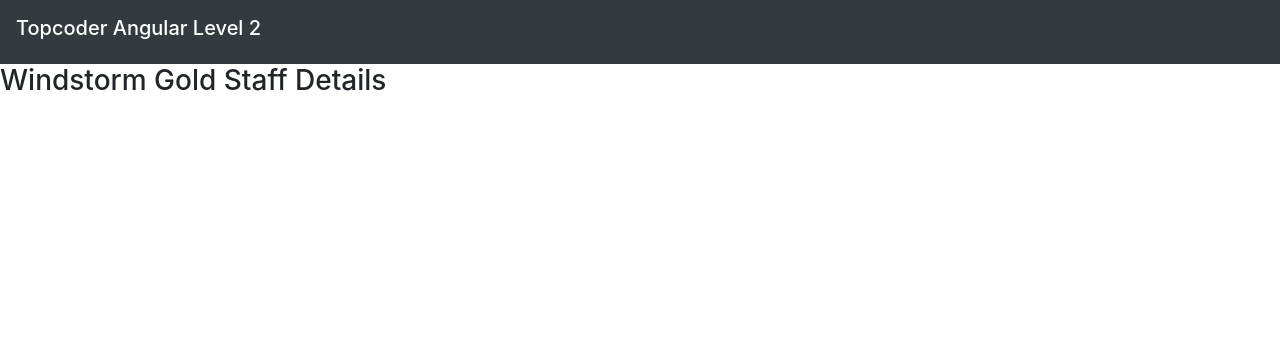
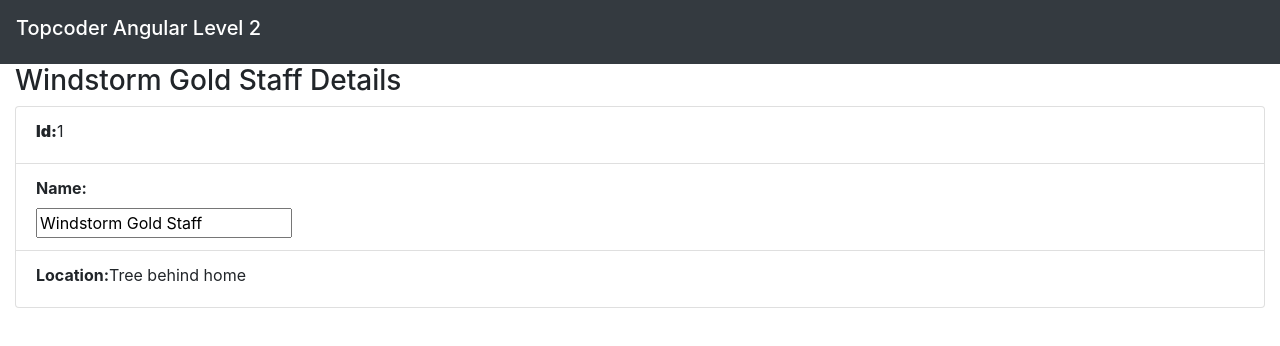
Before and after one commit to warrenmazmur/topcoder-angular-with-automated-tester, an Angular app: page / in a window 1280 px wide. Shown: the top 346 px of the page. Built offline with nearby package versions, Linux system fonts and the light colour scheme.

Commit message:
M2 + fix M1 h3 inside div

```diff
--- a/src/app/app.module.ts
+++ b/src/app/app.module.ts
@@ -1,5 +1,6 @@
 import { NgModule } from '@angular/core';
 import { BrowserModule } from '@angular/platform-browser';
+import { FormsModule } from '@angular/forms';
 
 import { AppRoutingModule } from './app-routing.module';
 import { AppComponent } from './app.component';
@@ -12,6 +13,7 @@ import { TreasureComponent } from './treasure/treasure.component';
   ],
   imports: [
     BrowserModule,
+    FormsModule,
     AppRoutingModule
   ],
   providers: [],
--- a/src/app/treasure/treasure.component.css
+++ b/src/app/treasure/treasure.component.css
@@ -0,0 +1,3 @@
+label {
+    font-weight: bold;
+}
--- a/src/app/treasure/treasure.component.html
+++ b/src/app/treasure/treasure.component.html
@@ -1,8 +1,17 @@
-<h3>{{treasure.name}} Details</h3>
-<!-- <div id="treasure-details" class="container-fluid">
-    <ul class="list-group">
-        <li class="list-group-item"><h3>{{treasure.name}} Details</h3></li>
-        <li class="list-group-item"><h3>{{treasure.name}} Details</h3></li>
-        <li class="list-group-item"><h3>{{treasure.name}} Details</h3></li>
-      </ul>
-</div> -->
+<div id="treasure-details" class="container-fluid">
+  <h3>{{treasure.name}} Details</h3>
+  <ul class="list-group">
+      <li class="list-group-item">
+        <label for="treasure-id"><b>Id:</b></label>
+        <span id="treasure-id">{{treasure.id}}</span>
+      </li>
+      <li class="list-group-item">
+        <label for="treasure-name">Name:</label><br>
+        <input id="treasure-name" type="text" [(ngModel)]="treasure.name">
+      </li>
+      <li class="list-group-item">
+        <label for="treasure-location">Location:</label>
+        <span id="treasure-location">{{treasure.location}}</span>
+      </li>
+    </ul>
+</div>
```
